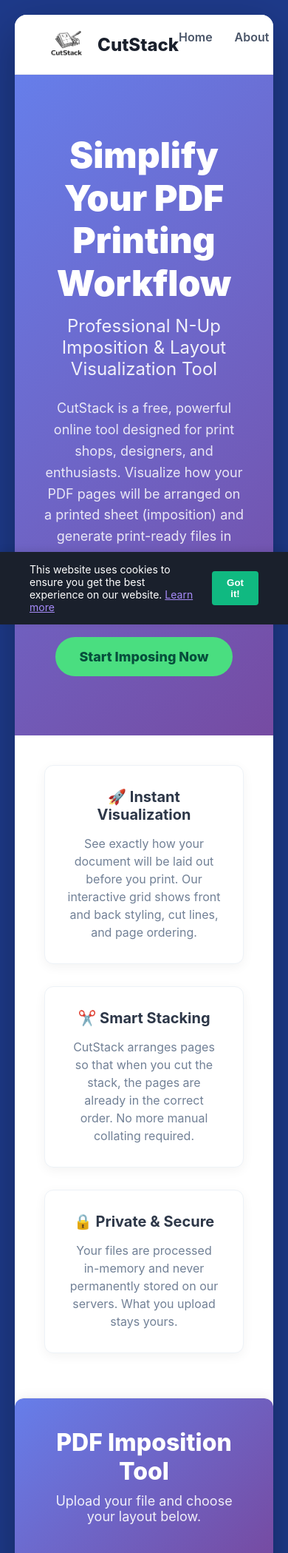
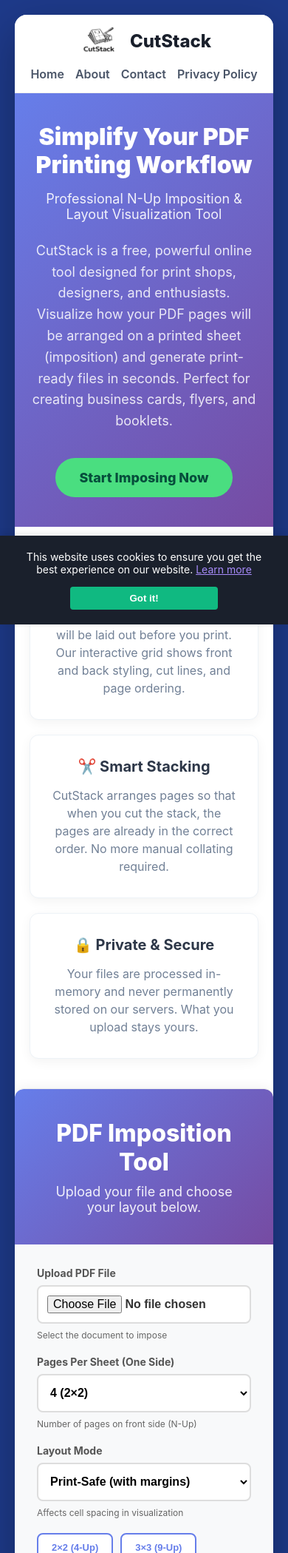
Before and after one commit to Sreyas-J-S/CutStack, a Flask app: page / in a window 390 px wide. Shown: the top 2099 px of the page at 74% size. Run offline with Flask 3, Linux system fonts and the light colour scheme.

Commit message:
Fix mobile responsiveness: responsive navbar, hero padding, and cookie banner layout

```diff
--- a/static/style.css
+++ b/static/style.css
@@ -872,3 +872,75 @@ body {
 .footer-links a:hover {
     color: white;
 }
+
+@media (max-width: 768px) {
+
+    /* Mobile Navbar */
+    .navbar {
+        flex-direction: column;
+        padding: 15px;
+        gap: 15px;
+    }
+
+    .nav-links {
+        gap: 15px;
+        flex-wrap: wrap;
+        justify-content: center;
+        width: 100%;
+    }
+
+    /* Mobile Hero */
+    .hero {
+        padding: 40px 20px;
+    }
+
+    .hero h1 {
+        font-size: 32px;
+    }
+
+    .hero-subtitle {
+        font-size: 18px;
+    }
+
+    /* Mobile Features */
+    .features-section {
+        padding: 0 20px 40px;
+        gap: 20px;
+    }
+
+    .feature-card {
+        width: 100%;
+    }
+
+    /* Mobile Content */
+    .page-content,
+    .content-section {
+        padding: 20px;
+        margin: 20px auto;
+    }
+
+    .page-content h1 {
+        font-size: 32px;
+    }
+
+    /* Mobile Cookie Banner */
+    .cookie-banner {
+        flex-direction: column;
+        text-align: center;
+        gap: 15px;
+        padding: 20px;
+    }
+
+    .cookie-btn {
+        margin-left: 0;
+        width: 100%;
+        max-width: 200px;
+    }
+
+    /* Adjust Footer */
+    .footer-content {
+        flex-direction: column;
+        text-align: center;
+        gap: 20px;
+    }
+}
```
